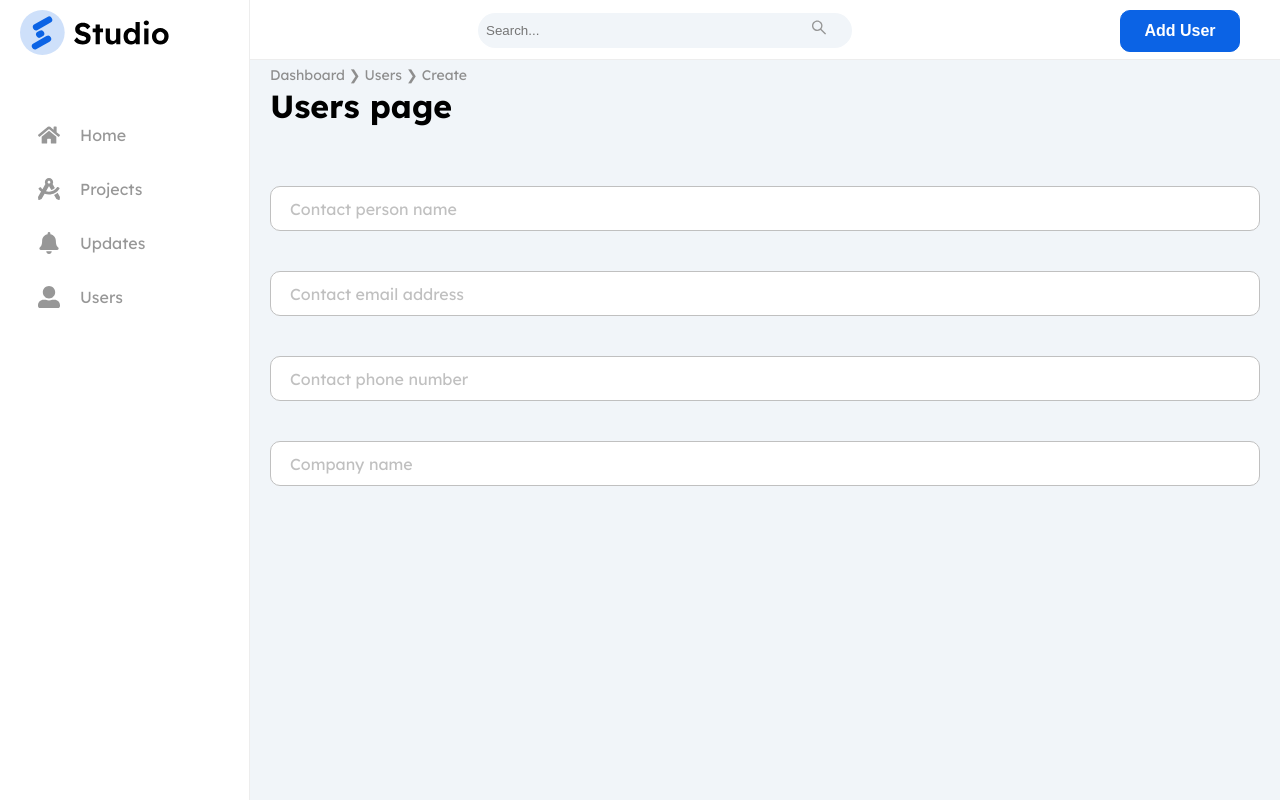
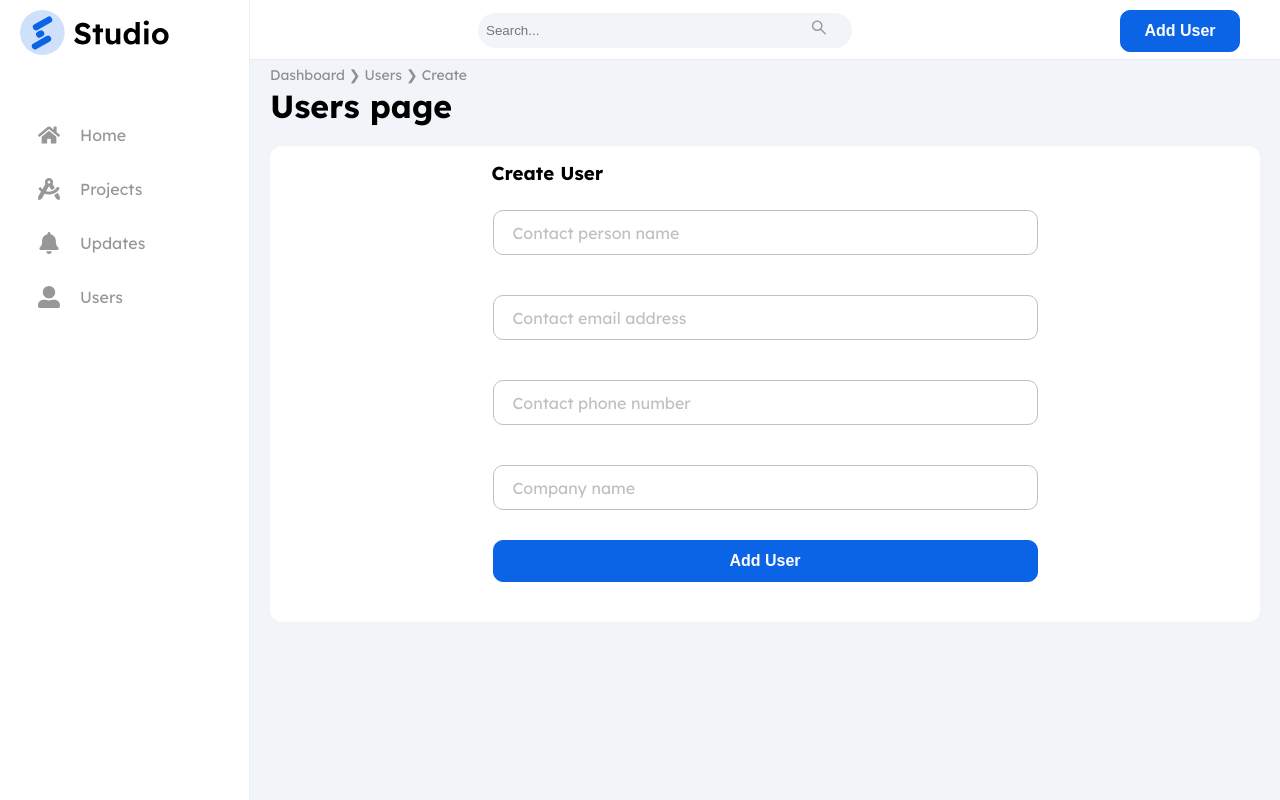
Before and after one commit to kovad003/Studio-frontend, a React (Create React App) app: page /dashboard/users/create in a window 1280 px wide. Built offline with nearby package versions, Linux system fonts and the light colour scheme.

Commit message:
basic create user page created

```diff
--- a/src/Components/Users/CreateUserPage.js
+++ b/src/Components/Users/CreateUserPage.js
@@ -2,6 +2,8 @@ import React from "react";
 import Form from "../Form";
 import InputWrapper from "../Input/InputWrapper";
 import { useState } from "react";
+import styled from "styled-components";
+import Button from "../Button/Button";
 
 const CreateUserPage = () => {
   const [client, setClient] = useState({ value: "", isError: false });
@@ -13,9 +15,15 @@ const CreateUserPage = () => {
   });
   const onChangeHandler = () => {};
 
+  const handleFormSubmit = (e) => {
+    alert("Form submited!");
+    e.preventDefault();
+  };
+
   return (
-    <div>
-      <Form>
+    <StyledCreateUserPage>
+      <Form width="545px" height="100%">
+        <h3 className="CreateUserPage__title">Create User</h3>
         <InputWrapper
           id="contactPerson"
           name="contactPerson"
@@ -48,9 +56,31 @@ const CreateUserPage = () => {
           placeholder="Company name"
           type="text"
         />
+        <div className="CreateUserPage__btn">
+          <Button action={handleFormSubmit}>Add User</Button>
+        </div>
       </Form>
-    </div>
+    </StyledCreateUserPage>
   );
 };
 
+const StyledCreateUserPage = styled.div`
+  display: flex;
+  justify-content: center;
+  background-color: ${(props) => props.theme.white};
+  border-radius: 12px;
+  justify-content: center;
+  padding: 0px 0px 40px;
+
+  .CreateUserPage__title {
+    position: relative;
+    top: 15px;
+    right: 1px;
+  }
+
+  .CreateUserPage__btn {
+    margin-top: 30px;
+  }
+`;
+
 export default CreateUserPage;
```
